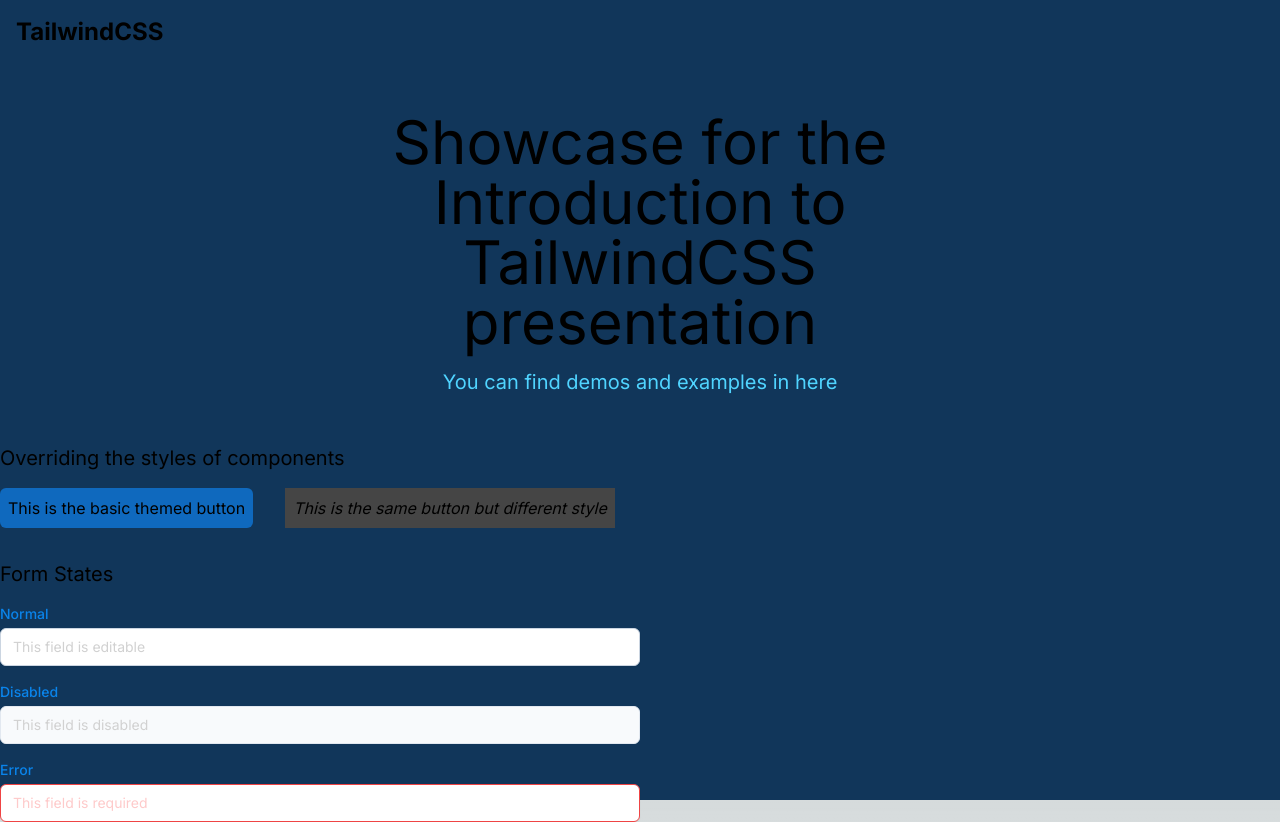
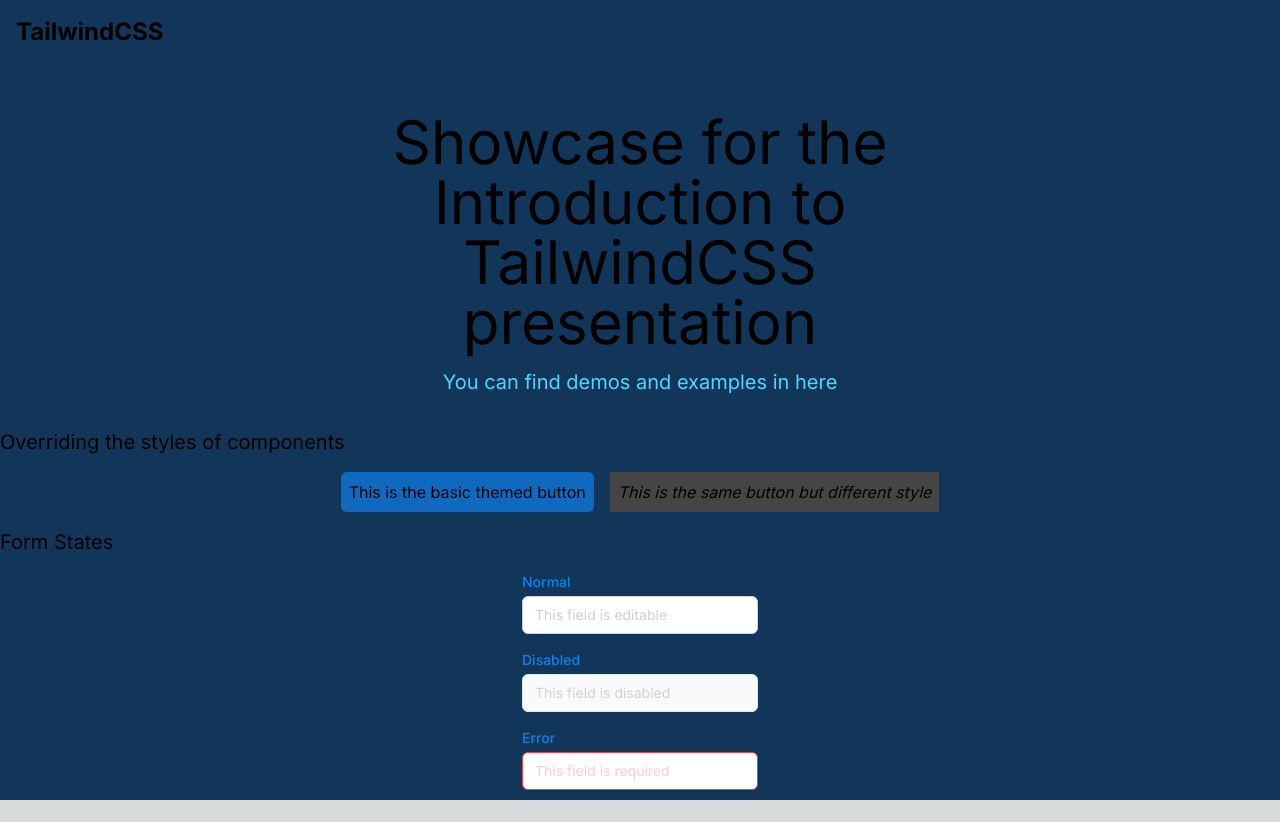
Before and after one commit to arvinsim/introduction-to-tailwindcss, a Next.js app: page / in a window 1280 px wide. After the commit the page ends 800 px from the top, so only its background shows below. Built offline with nearby package versions, Linux system fonts and the light colour scheme.

Commit message:
Update form layout and styles in FormStates component

```diff
--- a/src/app/FormStates.tsx
+++ b/src/app/FormStates.tsx
@@ -7,7 +7,8 @@
   return (
     <Section>
       <SectionHeading>Form States</SectionHeading>
-      <form className={'flex flex-col gap-4 w-6/12'}>
+      <div className="flex justify-center">
+        <form className={'flex flex-col items-center gap-4 md:w-6/12'}>
           <label className="block">
             <span className="block text-sm font-medium text-viki-blue-700">
               Normal
@@ -27,6 +28,7 @@
             <InputText placeholder="This field is required" required />
           </label>
         </form>
+      </div>
     </Section>
   )
 }
--- a/src/app/OverridingComponents.tsx
+++ b/src/app/OverridingComponents.tsx
@@ -7,7 +7,7 @@
   return (
     <Section>
       <SectionHeading>Overriding the styles of components</SectionHeading>
-      <div className="flex flex-col gap-4 space-x-4 mb-4 md:flex-row">
+      <div className="flex flex-col gap-4 mb-4 items-center md:flex-row md:justify-center">
         <Button className={'w-6/12 md:w-max'}>
           This is the basic themed button
         </Button>
@@ -17,21 +17,6 @@
           This is the same button but different style
         </Button>
       </div>
-      {/*
-      <CodeBlock>
-        {`
-        <button className={\`bg-viki-blue-800 p-2 rounded-md \${className}\`}>
-            {children}
-        </button>
-
-        ...
-
-        <Button>This is the basic themed button</Button>
-        <Button className={'bg-viki-gray-800 italic rounded-none'}>
-          This is the same button but different style
-        </Button>
-        `}
-      </CodeBlock> */}
     </Section>
   )
 }
--- a/src/app/_components/Section.tsx
+++ b/src/app/_components/Section.tsx
@@ -1,3 +1,14 @@
-export function Section({ children }: React.PropsWithChildren<{}>) {
-  return <section className={'w-full flex flex-col my-4'}>{children}</section>
+type SectionProps = {
+  className?: string
 }
+
+export function Section({
+  className,
+  children,
+}: React.PropsWithChildren<SectionProps>) {
+  return (
+    <section className={`w-full flex flex-col ${className}`}>
+      {children}
+    </section>
+  )
+}
```
Lines whose indentation alone changed are shown as unchanged.
